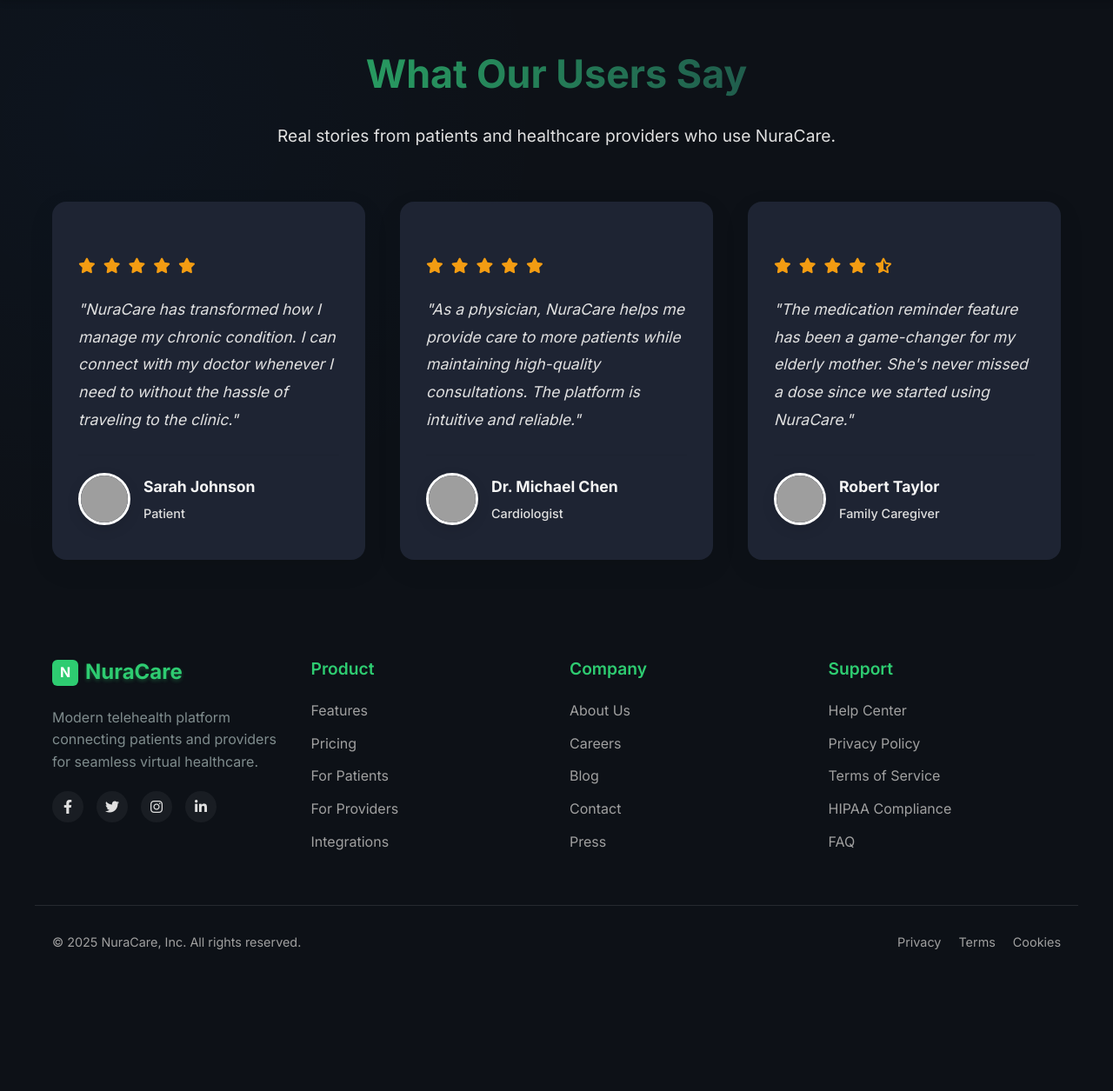
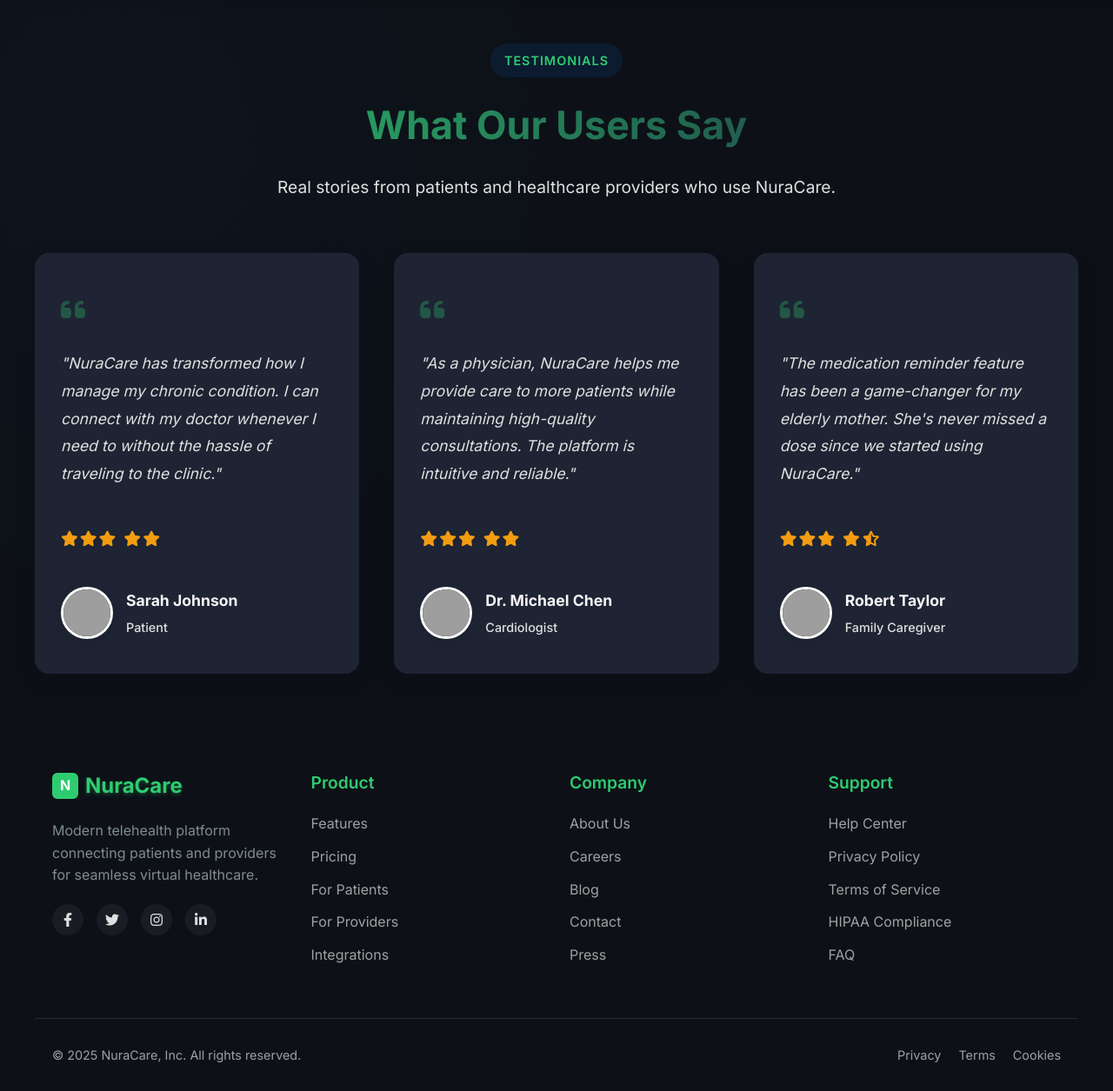
Before and after one commit to Iambahati/Test_repo, a Django app: page /testimonials/ in a window 1280 px wide. Shown: the part 82-1337 px from the top of the page at 87% size. Before the commit the page ends 1174 px from the top, so only its background shows below. Run offline with Django 5.2, Linux system fonts and the light colour scheme; grey boxes are pictures that could not be loaded.

Commit message:
Refactor testimonials section for improved structure and styling

```diff
--- a/src/templates/pages/testimonials.html
+++ b/src/templates/pages/testimonials.html
@@ -2,26 +2,28 @@
 {% load static %}
 
 {% block content %}
- <!-- Testimonials Section -->
 <section id="testimonials" class="testimonials">
-		<div class="container testimonials-container">
+  <div class="testimonials-container">
     <div class="section-header">
+      <span class="section-tag">Testimonials</span>
       <h2 class="section-title">What Our Users Say</h2>
       <p class="section-subtitle">Real stories from patients and healthcare providers who use NuraCare.</p>
     </div>
+
     <div class="testimonial-cards">
+      <!-- Testimonial 1 -->
       <div class="testimonial-card">
-			  <div class="testimonial-rating">
-				<i class="fas fa-star"></i>
-				<i class="fas fa-star"></i>
-				<i class="fas fa-star"></i>
-				<i class="fas fa-star"></i>
-				<i class="fas fa-star"></i>
+        <div class="testimonial-quote-icon">
+          <i class="fas fa-quote-left"></i>
         </div>
         <p class="testimonial-content">"NuraCare has transformed how I manage my chronic condition. I can connect with my doctor whenever I need to without the hassle of traveling to the clinic."</p>
+        <div class="testimonial-rating">
+          <i class="fas fa-star"></i><i class="fas fa-star"></i><i class="fas fa-star"></i>
+          <i class="fas fa-star"></i><i class="fas fa-star"></i>
+        </div>
         <div class="testimonial-author">
           <div class="author-avatar">
-				  <img src="/api/placeholder/50/50" alt="Sarah Johnson">
+            <img src="{% static 'imgs/users/sarah_johnson.jpg' %}" alt="Sarah Johnson">
           </div>
           <div class="author-info">
             <h4>Sarah Johnson</h4>
@@ -29,18 +31,20 @@
           </div>
         </div>
       </div>
+
+      <!-- Testimonial 2 -->
       <div class="testimonial-card">
-			  <div class="testimonial-rating">
-				<i class="fas fa-star"></i>
-				<i class="fas fa-star"></i>
-				<i class="fas fa-star"></i>
-				<i class="fas fa-star"></i>
-				<i class="fas fa-star"></i>
+        <div class="testimonial-quote-icon">
+          <i class="fas fa-quote-left"></i>
         </div>
         <p class="testimonial-content">"As a physician, NuraCare helps me provide care to more patients while maintaining high-quality consultations. The platform is intuitive and reliable."</p>
+        <div class="testimonial-rating">
+          <i class="fas fa-star"></i><i class="fas fa-star"></i><i class="fas fa-star"></i>
+          <i class="fas fa-star"></i><i class="fas fa-star"></i>
+        </div>
         <div class="testimonial-author">
           <div class="author-avatar">
-				  <img src="/api/placeholder/50/50" alt="Dr. Michael Chen">
+            <img src="{% static 'imgs/users/michael_chen.jpg' %}" alt="Dr. Michael Chen">
           </div>
           <div class="author-info">
             <h4>Dr. Michael Chen</h4>
@@ -48,18 +52,20 @@
           </div>
         </div>
       </div>
+
+      <!-- Testimonial 3 -->
       <div class="testimonial-card">
-			  <div class="testimonial-rating">
-				<i class="fas fa-star"></i>
-				<i class="fas fa-star"></i>
-				<i class="fas fa-star"></i>
-				<i class="fas fa-star"></i>
-				<i class="fas fa-star-half-alt"></i>
+        <div class="testimonial-quote-icon">
+          <i class="fas fa-quote-left"></i>
         </div>
         <p class="testimonial-content">"The medication reminder feature has been a game-changer for my elderly mother. She's never missed a dose since we started using NuraCare."</p>
+        <div class="testimonial-rating">
+          <i class="fas fa-star"></i><i class="fas fa-star"></i><i class="fas fa-star"></i>
+          <i class="fas fa-star"></i><i class="fas fa-star-half-alt"></i>
+        </div>
         <div class="testimonial-author">
           <div class="author-avatar">
-				  <img src="/api/placeholder/50/50" alt="Robert Taylor">
+            <img src="{% static 'imgs/users/robert_taylor.jpg' %}" alt="Robert Taylor">
           </div>
           <div class="author-info">
             <h4>Robert Taylor</h4>
@@ -70,73 +76,4 @@
     </div>
   </div>
 </section>
-
 {% endblock content %}
- <!-- Testimonials Section -->
-	  <section id="testimonials" class="testimonials">
-		<div class="container testimonials-container">
-		  <div class="section-header">
-			<h2 class="section-title">What Our Users Say</h2>
-			<p class="section-subtitle">Real stories from patients and healthcare providers who use NuraCare.</p>
-		  </div>
-		  <div class="testimonial-cards">
-			<div class="testimonial-card">
-			  <div class="testimonial-rating">
-				<i class="fas fa-star"></i>
-				<i class="fas fa-star"></i>
-				<i class="fas fa-star"></i>
-				<i class="fas fa-star"></i>
-				<i class="fas fa-star"></i>
-			  </div>
-			  <p class="testimonial-content">"NuraCare has transformed how I manage my chronic condition. I can connect with my doctor whenever I need to without the hassle of traveling to the clinic."</p>
-			  <div class="testimonial-author">
-				<div class="author-avatar">
-				  <img src="/api/placeholder/50/50" alt="Sarah Johnson">
-				</div>
-				<div class="author-info">
-				  <h4>Sarah Johnson</h4>
-				  <p>Patient</p>
-				</div>
-			  </div>
-			</div>
-			<div class="testimonial-card">
-			  <div class="testimonial-rating">
-				<i class="fas fa-star"></i>
-				<i class="fas fa-star"></i>
-				<i class="fas fa-star"></i>
-				<i class="fas fa-star"></i>
-				<i class="fas fa-star"></i>
-			  </div>
-			  <p class="testimonial-content">"As a physician, NuraCare helps me provide care to more patients while maintaining high-quality consultations. The platform is intuitive and reliable."</p>
-			  <div class="testimonial-author">
-				<div class="author-avatar">
-				  <img src="/api/placeholder/50/50" alt="Dr. Michael Chen">
-				</div>
-				<div class="author-info">
-				  <h4>Dr. Michael Chen</h4>
-				  <p>Cardiologist</p>
-				</div>
-			  </div>
-			</div>
-			<div class="testimonial-card">
-			  <div class="testimonial-rating">
-				<i class="fas fa-star"></i>
-				<i class="fas fa-star"></i>
-				<i class="fas fa-star"></i>
-				<i class="fas fa-star"></i>
-				<i class="fas fa-star-half-alt"></i>
-			  </div>
-			  <p class="testimonial-content">"The medication reminder feature has been a game-changer for my elderly mother. She's never missed a dose since we started using NuraCare."</p>
-			  <div class="testimonial-author">
-				<div class="author-avatar">
-				  <img src="/api/placeholder/50/50" alt="Robert Taylor">
-				</div>
-				<div class="author-info">
-				  <h4>Robert Taylor</h4>
-				  <p>Family Caregiver</p>
-				</div>
-			  </div>
-			</div>
-		  </div>
-		</div>
-	  </section>
```
Lines whose indentation alone changed are shown as unchanged.
